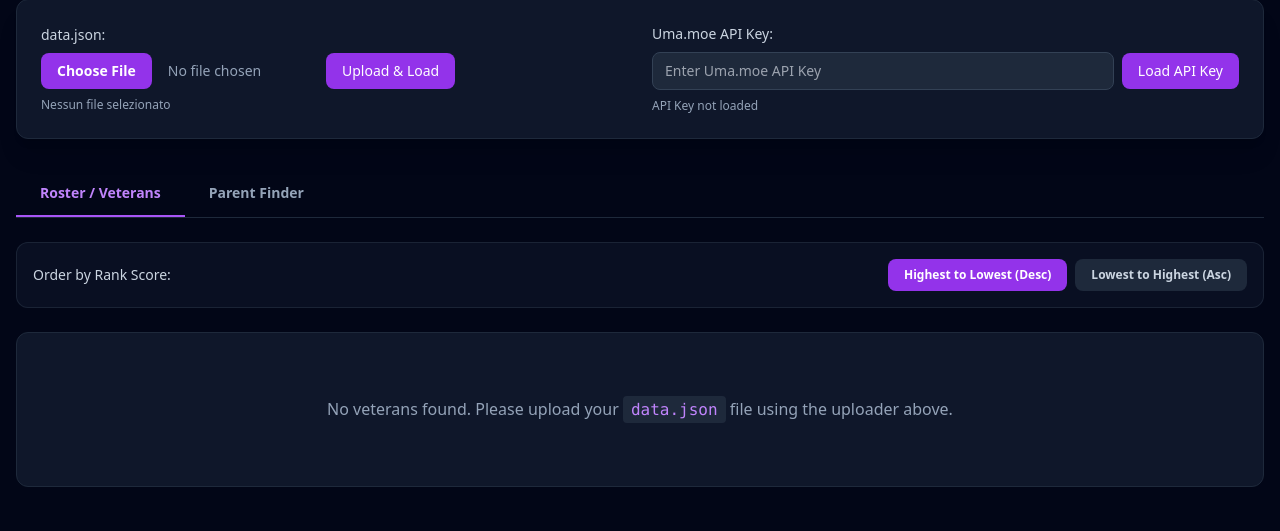
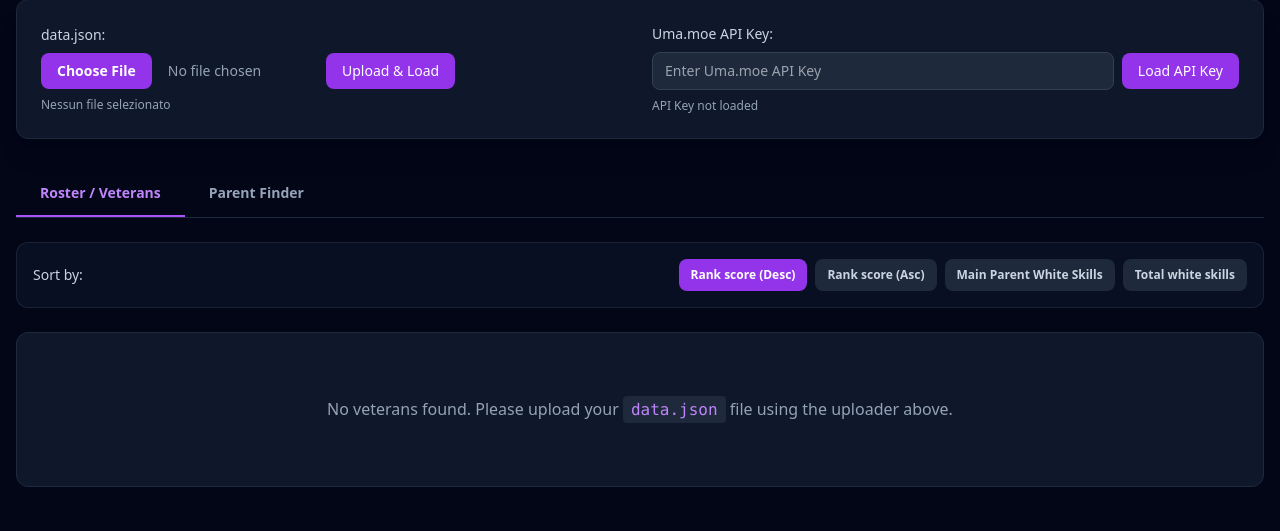
Before and after one commit to AlexArrig/uma-parent-tool, a Flask app: page /?sort=desc in a window 1280 px wide. Shown: the part 125-656 px from the top of the page. Run offline with Flask 3, Linux system fonts and the light colour scheme; some libraries are stand-ins or nearby versions.

Commit message:
Changing the sort and little UI

```diff
--- a/templates/index.html
+++ b/templates/index.html
@@ -5,6 +5,24 @@
     <meta name="viewport" content="width=device-width, initial-scale=1.0">
     <title>Uma Parent Tool & Roster Viewer</title>
     <script src="https://cdn.tailwindcss.com"></script>
+    <style>
+        /* Custom Sleek Scrollbar */
+        ::-webkit-scrollbar {
+            width: 6px;
+            height: 6px;
+        }
+        ::-webkit-scrollbar-track {
+            background: #020617;
+            border-radius: 3px;
+        }
+        ::-webkit-scrollbar-thumb {
+            background: #334155;
+            border-radius: 3px;
+        }
+        ::-webkit-scrollbar-thumb:hover {
+            background: #9333ea;
+        }
+    </style>
 </head>
 <body class="bg-slate-950 text-slate-100 min-h-screen flex flex-col justify-between selection:bg-purple-500 selection:text-white">
 
@@ -75,13 +93,19 @@
         <!-- Tab 1: Roster -->
         <div id="tab-roster" class="space-y-6">
             <div class="flex flex-col sm:flex-row justify-between items-start sm:items-center gap-4 bg-slate-900/60 p-4 rounded-xl border border-slate-800/80">
-                <span class="text-sm font-medium text-slate-300">Order by Rank Score:</span>
-                <div class="flex items-center gap-2">
-                    <a href="/?sort=desc" class="px-4 py-2 text-xs font-semibold rounded-lg transition-colors {% if current_sort == 'desc' %}bg-purple-600 text-white{% else %}bg-slate-800 text-slate-300 hover:bg-slate-700{% endif %}">
-                        Highest to Lowest (Desc)
+                <span class="text-sm font-medium text-slate-300">Sort by:</span>
+                <div class="flex flex-wrap items-center gap-2">
+                    <a href="/?sort=desc" class="px-3 py-2 text-xs font-semibold rounded-lg transition-colors {% if current_sort == 'desc' %}bg-purple-600 text-white{% else %}bg-slate-800 text-slate-300 hover:bg-slate-700{% endif %}">
+                        Rank score (Desc)
                     </a>
-                    <a href="/?sort=asc" class="px-4 py-2 text-xs font-semibold rounded-lg transition-colors {% if current_sort == 'asc' %}bg-purple-600 text-white{% else %}bg-slate-800 text-slate-300 hover:bg-slate-700{% endif %}">
-                        Lowest to Highest (Asc)
+                    <a href="/?sort=asc" class="px-3 py-2 text-xs font-semibold rounded-lg transition-colors {% if current_sort == 'asc' %}bg-purple-600 text-white{% else %}bg-slate-800 text-slate-300 hover:bg-slate-700{% endif %}">
+                        Rank score (Asc)
+                    </a>
+                    <a href="/?sort=main_white" class="px-3 py-2 text-xs font-semibold rounded-lg transition-colors {% if current_sort == 'main_white' %}bg-purple-600 text-white{% else %}bg-slate-800 text-slate-300 hover:bg-slate-700{% endif %}">
+                        Main Parent White Skills
+                    </a>
+                    <a href="/?sort=total_white" class="px-3 py-2 text-xs font-semibold rounded-lg transition-colors {% if current_sort == 'total_white' %}bg-purple-600 text-white{% else %}bg-slate-800 text-slate-300 hover:bg-slate-700{% endif %}">
+                        Total white skills
                     </a>
                 </div>
             </div>
@@ -97,7 +121,7 @@
                                     <p class="text-xs text-purple-400">{{ v.display_title }}</p>
                                 </div>
                                 <span class="bg-purple-950 text-purple-300 border border-purple-800 text-xs font-bold px-2.5 py-1 rounded-full">
-                                    {{ v.rank_score }} Rank
+                                    {{ v.rank_score }} Rank Score
                                 </span>
                             </div>
 
@@ -120,7 +144,7 @@
                                     <span class="font-bold text-slate-200">{{ v.guts }}</span>
                                 </div>
                                 <div>
-                                    <span class="block text-slate-500 font-semibold">WIZ</span>
+                                    <span class="block text-slate-500 font-semibold">WIT</span>
                                     <span class="font-bold text-slate-200">{{ v.wiz }}</span>
                                 </div>
                             </div>
@@ -184,15 +208,15 @@
                     </div>
 
                     <div>
-                        <label class="block text-sm font-medium text-slate-300 mb-1">Pair Sorting Priority:</label>
+                        <label class="block text-sm font-medium text-slate-300 mb-1">Sort by:</label>
                         <div class="flex items-center gap-4 pt-2">
                             <label class="flex items-center gap-2 text-sm text-slate-300 cursor-pointer">
                                 <input type="radio" name="pair_sort" value="main_total" {% if pair_sort != 'total_main' %}checked{% endif %} class="text-purple-600 focus:ring-purple-500 bg-slate-800 border-slate-700">
-                                Main then Unique
+                                Main Parent Unique Sparks
                             </label>
                             <label class="flex items-center gap-2 text-sm text-slate-300 cursor-pointer">
                                 <input type="radio" name="pair_sort" value="total_main" {% if pair_sort == 'total_main' %}checked{% endif %} class="text-purple-600 focus:ring-purple-500 bg-slate-800 border-slate-700">
-                                Unique then Main
+                                Total Unique Sparks
                             </label>
                         </div>
                     </div>
```
